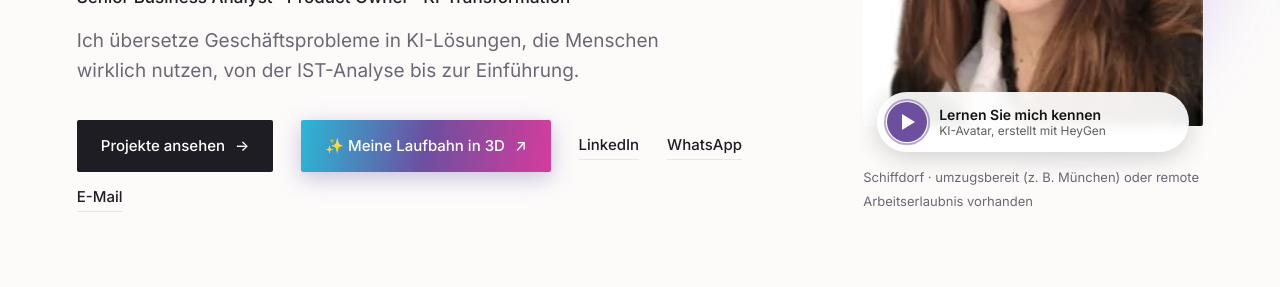
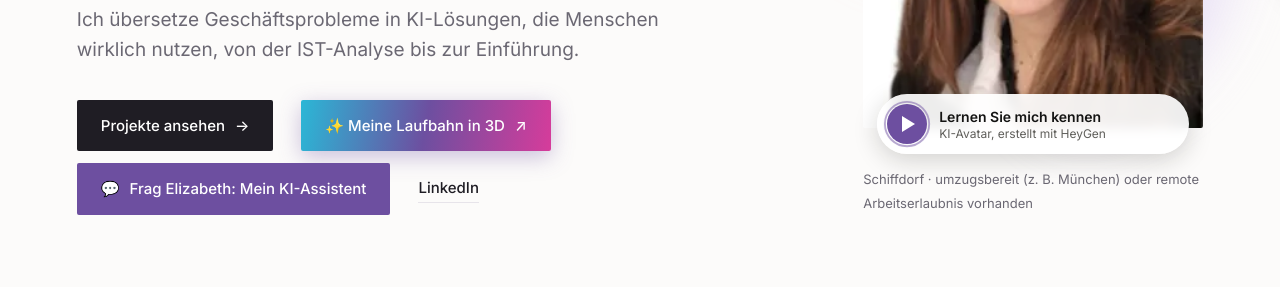
Before and after one commit to lunita486/portfolio, a plain HTML site: page index.html in a window 1280 px wide. Shown: the part 479-766 px from the top of the page. Drawn offline with Linux system fonts and the light colour scheme.

Commit message:
Hero: Frag Elizabeth (KI-Assistent) statt WhatsApp und E-Mail, die bleiben in Kontakt
Co-Authored-By: Claude Opus 5.5 <noreply@anthropic.com>

```diff
--- a/index.html
+++ b/index.html
@@ -272,6 +272,9 @@ details p{padding:0 48px 22px 0;color:var(--muted);max-width:70ch}
 /* Laufbahn in 3D */
 .btn3d{background:linear-gradient(100deg,#2bb7d6,#6d4fa0 50%,#d63c9b);box-shadow:0 6px 22px rgba(109,79,160,.35)}
 .btn3d:hover{background:linear-gradient(100deg,#1f9fbd,#5a3f88 50%,#b82f84)}
+/* Frag Elizabeth arriba: lo de KI a primera vista (WhatsApp y E-Mail siguen en Kontakt) */
+.btn-ki{background:var(--accent)}
+.btn-ki:hover{background:var(--ink)}
 .globe-card{display:grid;grid-template-columns:72px minmax(0,1fr) auto;gap:20px;align-items:center;text-decoration:none;padding:22px 26px;border-radius:18px;color:#f5f0ff;
   background:radial-gradient(80% 140% at 0% 50%,rgba(141,92,255,.55),transparent 60%),radial-gradient(70% 140% at 100% 50%,rgba(255,66,184,.35),transparent 60%),#0b0720;transition:transform .25s,box-shadow .25s}
 .globe-card:hover{transform:translateY(-3px);box-shadow:0 24px 50px rgba(31,29,36,.18)}
@@ -319,9 +322,8 @@ details p{padding:0 48px 22px 0;color:var(--muted);max-width:70ch}
       <div class="links">
         <a class="btn" href="#projekte">Projekte ansehen <span aria-hidden="true">→</span></a>
         <a class="btn btn3d" href="https://claude.ai/artifact/RntR2yEP8NWkmtoArhUp8n" target="_blank" rel="noopener">✨ Meine Laufbahn in 3D <span aria-hidden="true">↗</span></a>
+        <a class="btn btn-ki ki-link" href="https://lunita486.github.io/frag-elizabeth/?lang=de" target="_blank" rel="noopener"><span aria-hidden="true">💬</span> Frag Elizabeth: Mein KI-Assistent</a>
         <a class="tl" href="https://www.linkedin.com/in/elizabeth-casas-jimenez" target="_blank" rel="noopener">LinkedIn</a>
-        <a class="tl" href="https://wa.me/4916091168541?text=Hallo%20Elizabeth%2C%20ich%20habe%20Ihr%20Portfolio%20gesehen." target="_blank" rel="noopener">WhatsApp</a>
-        <a class="tl" href="#kontakt">E-Mail</a>
       </div>
     </div>
     <figure class="portrait">
@@ -588,7 +590,7 @@ const tb=document.getElementById('topbar');const onS=()=>tb.classList.toggle('on
     els.forEach(el=>{el.innerHTML=l==='de'?el._de:T[el._de][i]});
     attrs.forEach(x=>x.el.setAttribute(x.a,l==='de'?x.de:x.tr[i]));
     wa.forEach(x=>{x.a.href=l==='de'?x.de:x.de.split('?text=')[0]+'?text='+WA[i]});
-    const ab=document.getElementById('askbot');if(ab)ab.href=ab.href.split('?')[0]+'?lang='+l;
+    document.querySelectorAll('#askbot,.ki-link').forEach(ab=>{ab.href=ab.href.split('?')[0]+'?lang='+l});
     document.documentElement.lang=l;LANG=l;
     btns.forEach(b=>b.setAttribute('aria-pressed',String(b.dataset.l===l)));
     try{localStorage.setItem('lang',l)}catch(e){}
```
